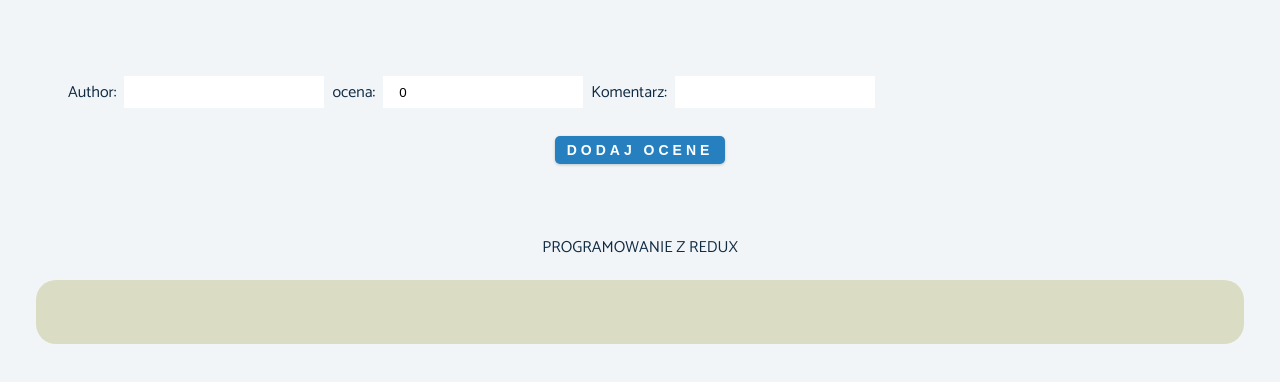
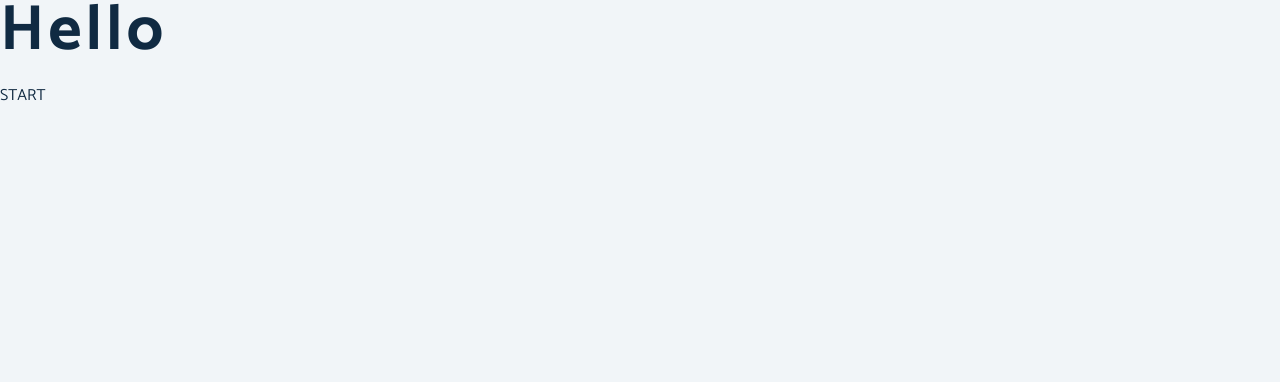
Before and after one commit to xxxmarxxx/first-react, a React (Create React App) app: page / in a window 1280 px wide. Shown: the top 382 px of the page. Built offline with nearby package versions, Linux system fonts and the light colour scheme.

Commit message:
first commit MobX LE167

```diff
--- /dev/null
+++ b/src/PolskieUdemy/MobX/App.js
@@ -0,0 +1,12 @@
+import React from 'react';
+
+const App = () => {
+    return (
+        <div>
+            <h1>Hello</h1>
+            <p>Start</p>
+        </div>
+     );
+}
+
+export default App;
--- a/src/index.js
+++ b/src/index.js
@@ -20,7 +20,8 @@ import "./index.css";
 // import App from './PolskieUdemy/LE152_useLayoutEffect/App';
 // import App from './PolskieUdemy/LE153_useHistory/App';
 // import App from './PolskieUdemy/LE154_useLocation/App';
-import App from './PolskieUdemy/Redux_LE156_166/App';
+// import App from './PolskieUdemy/Redux_LE156_166/App';
+import App from './PolskieUdemy/MobX/App';
 
 
 //* const startValue = 0;
```
Also changed, not shown: src/PolskieUdemy/MobX/stores/CommentsStore.js (added).
